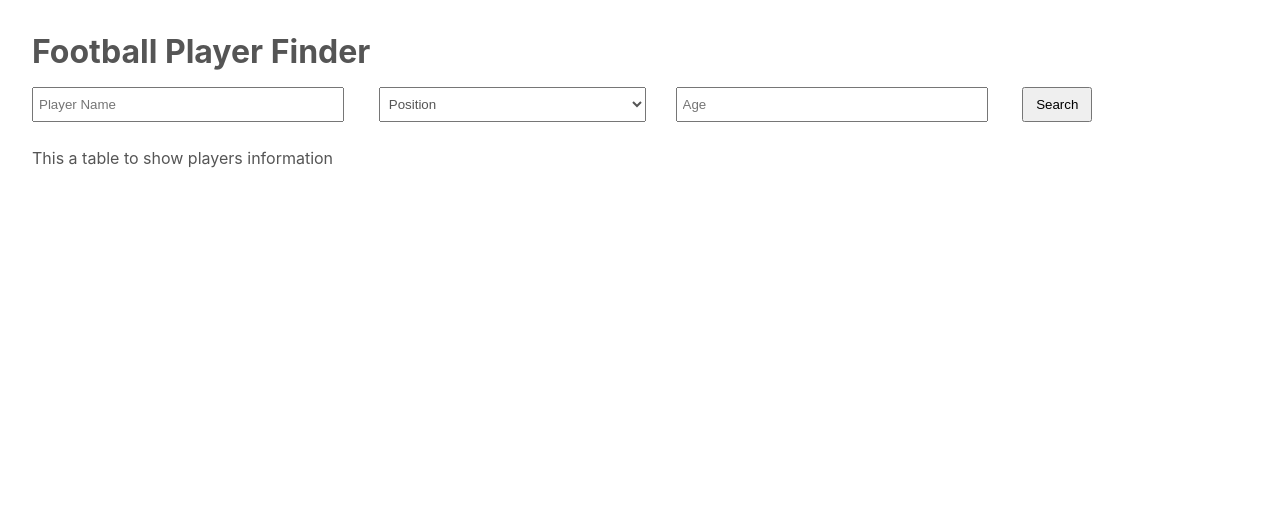
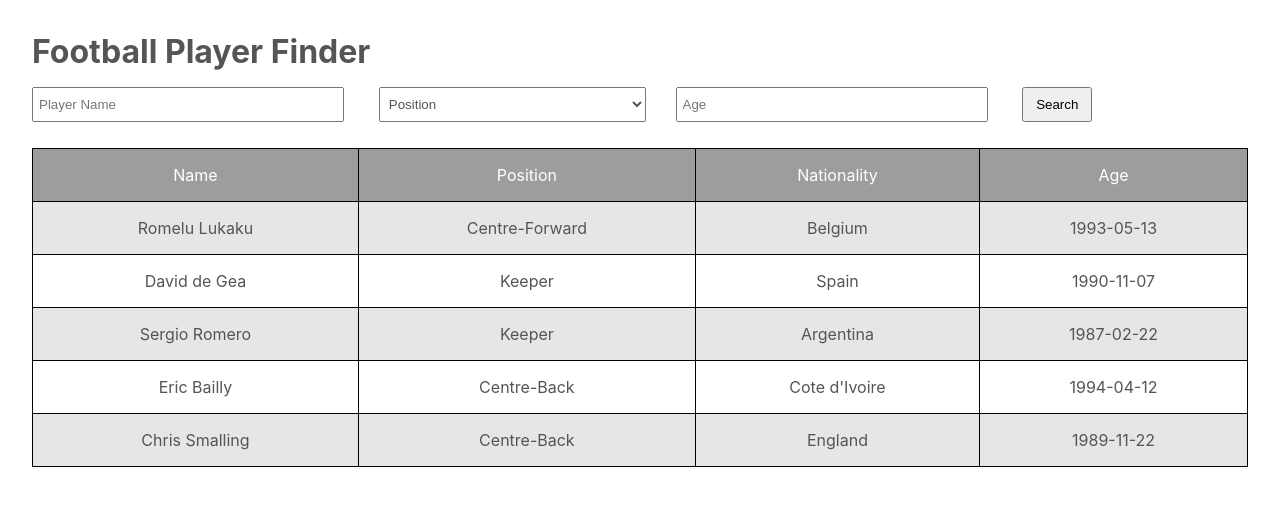
Before and after one commit to JesusMuller/player-finder, a React (Create React App) app: page / in a window 1280 px wide. Shown: the top 506 px of the page. Built offline with nearby package versions, Linux system fonts and the light colour scheme.

Commit message:
Adding player information table component

```diff
--- a/src/actions.js
+++ b/src/actions.js
@@ -1,5 +1,40 @@
 const getAllPlayers = () => {
-    const players = [{'name': 'jesus'}, {'name':'lucia'}];
+    const players = [{
+        "contractUntil": "2022-06-30",
+        "dateOfBirth": "1993-05-13",
+        "jerseyNumber": 9,
+        "name": "Romelu Lukaku",
+        "nationality": "Belgium",
+        "position": "Centre-Forward"
+    }, {
+        "contractUntil": "2019-06-30",
+        "dateOfBirth": "1990-11-07",
+        "jerseyNumber": 1,
+        "name": "David de Gea",
+        "nationality": "Spain",
+        "position": "Keeper"
+    }, {
+        "contractUntil": "2021-06-30",
+        "dateOfBirth": "1987-02-22",
+        "jerseyNumber": 20,
+        "name": "Sergio Romero",
+        "nationality": "Argentina",
+        "position": "Keeper"
+    }, {
+        "contractUntil": "2020-06-30",
+        "dateOfBirth": "1994-04-12",
+        "jerseyNumber": 3,
+        "name": "Eric Bailly",
+        "nationality": "Cote d'Ivoire",
+        "position": "Centre-Back"
+    }, {
+        "contractUntil": "2019-06-30",
+        "dateOfBirth": "1989-11-22",
+        "jerseyNumber": 12,
+        "name": "Chris Smalling",
+        "nationality": "England",
+        "position": "Centre-Back"
+    }];
     return {
         type: "GET_ALL_PLAYERS",
         players: players
--- a/src/components/player-information-table/player-information-table.jsx
+++ b/src/components/player-information-table/player-information-table.jsx
@@ -1,4 +1,6 @@
-import React, { Component } from 'react';
+import React, { Component, Fragment } from 'react';
+import { NO_RESULTS_MESSAGE } from '../../constants';
+import './player-information-table.scss';
 
 class PlayerInformationTable extends Component {
     componentWillMount() {
@@ -6,7 +8,34 @@ class PlayerInformationTable extends Component {
     }
 
     render() {
-        return (<div>This a table to show players information</div>);
+        const { players } = this.props;
+        return (
+            <Fragment>
+                {(players.length > 0) ?
+                    <table>
+                        <thead>
+                            <tr>
+                                <th>Name</th>
+                                <th>Position</th>
+                                <th>Nationality</th>
+                                <th>Age</th>
+                            </tr>
+                        </thead>
+                        <tbody>
+                            {players.map((player, i) => (
+                                <tr key={'player' + i}>
+                                    <td>{player.name}</td>
+                                    <td>{player.position}</td>
+                                    <td>{player.nationality}</td>
+                                    <td>{player.dateOfBirth}</td>
+                                </tr>
+                            ))}
+                        </tbody>
+                    </table> :
+                    <span>{NO_RESULTS_MESSAGE}</span>
+                }
+            </Fragment>
+        );
     }
 }
 
--- /dev/null
+++ b/src/components/player-information-table/player-information-table.scss
@@ -0,0 +1,29 @@
+table {
+    width: 100%;
+    border-collapse: collapse;
+
+    thead {
+        background: #9D9D9D;
+        color: #FFFFFF;
+    }
+
+    tr * {
+        padding: 1rem;
+    }
+
+    td {
+        text-align: center;
+    }
+
+    th {
+        font-weight: normal;
+    }
+
+    tbody tr:nth-child(odd) {
+        background: #E6E6E6;
+    }
+}
+
+table, th, td {
+    border: 1px solid #000000;
+}
--- a/src/constants/index.js
+++ b/src/constants/index.js
@@ -13,5 +13,10 @@ const positions = [
 
 const PLAYER_NAME_VALIDATION_ERROR = 'You must use only letters';
 const PLAYER_AGE_VALIDATION_ERROR = 'You must use numbers from 18 to 40';
+const NO_RESULTS_MESSAGE = 'No results were found for given filters. Please try other values';
 
-export { positions, PLAYER_NAME_VALIDATION_ERROR, PLAYER_AGE_VALIDATION_ERROR };
+export { positions,
+    PLAYER_NAME_VALIDATION_ERROR,
+    PLAYER_AGE_VALIDATION_ERROR,
+    NO_RESULTS_MESSAGE
+};
```
